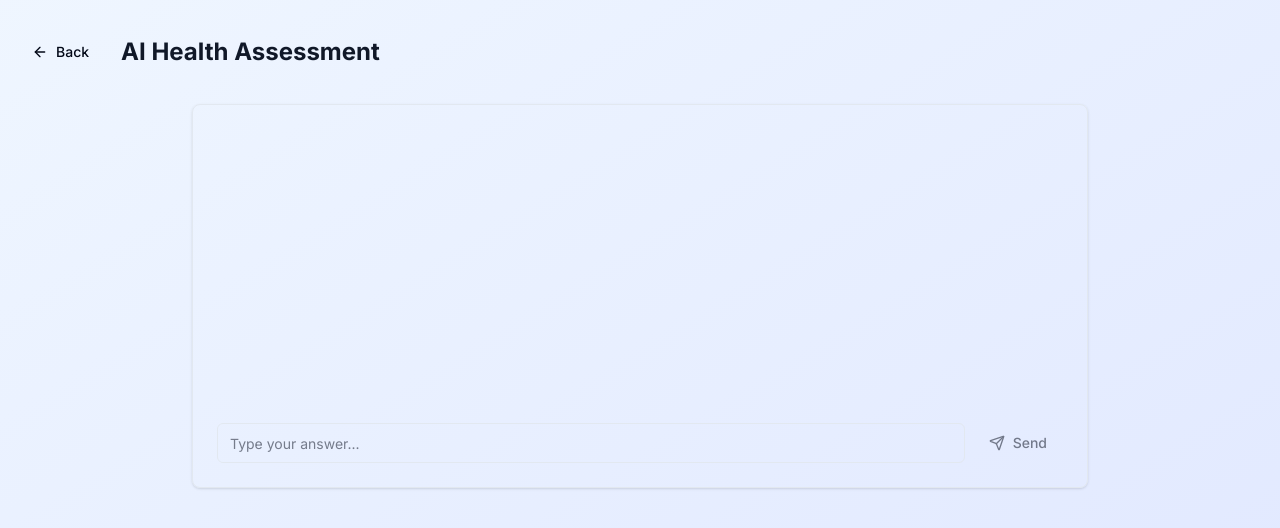
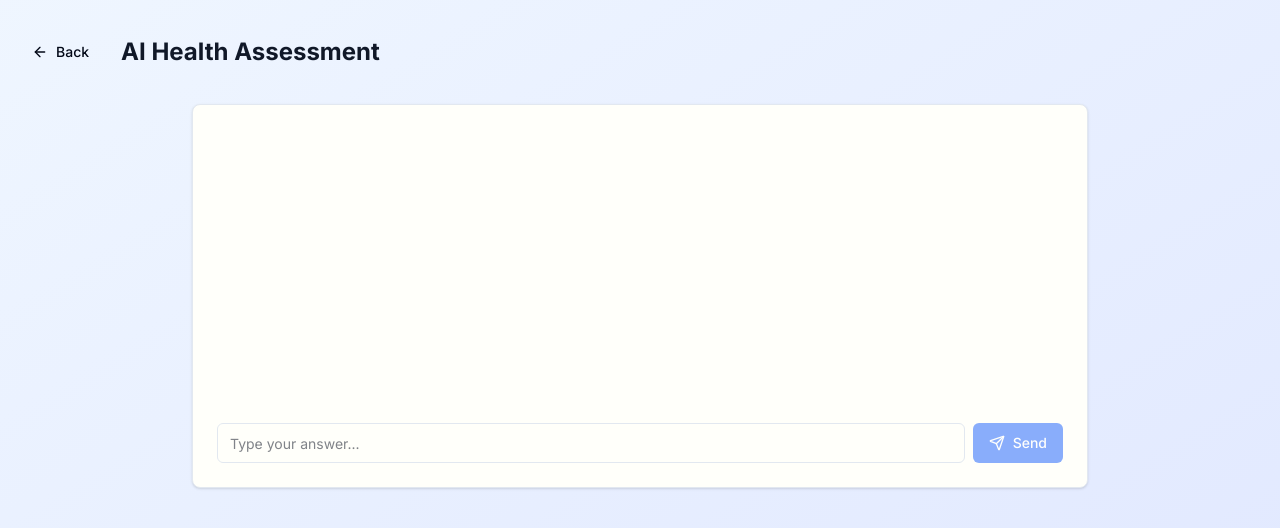
Before and after one commit to petreskia/healio-prototype, a Next.js app in the folder healio-v0.5/: page /chat in a window 1280 px wide. Shown: the top 528 px of the page. Built offline with nearby package versions, Linux system fonts and the light colour scheme.

Commit message:
updated the styles

```diff
--- a/healio-v0.5/src/app/booking/[specialistId]/page.tsx
+++ b/healio-v0.5/src/app/booking/[specialistId]/page.tsx
@@ -227,7 +227,6 @@ export default function BookingPage() {
               </div>
             </CardContent>
           </Card>
-
           {/* Booking Form */}
           <Card>
             <CardHeader>
--- a/healio-v0.5/src/app/chat/page.tsx
+++ b/healio-v0.5/src/app/chat/page.tsx
@@ -283,7 +283,11 @@ export default function ChatPage() {
                   placeholder="Type your answer..."
                   onKeyDown={(e) => e.key === "Enter" && handleSend()}
                 />
-                <Button onClick={handleSend} disabled={!currentInput.trim()}>
+                <Button
+                  onClick={handleSend}
+                  className="bg-blue-600"
+                  disabled={!currentInput.trim()}
+                >
                   <Send className="h-4 w-4 mr-2" />
                   Send
                 </Button>
--- a/healio-v0.5/src/app/globals.css
+++ b/healio-v0.5/src/app/globals.css
@@ -56,3 +56,7 @@
     color: hsl(var(--foreground));
   }
 }
+
+.bg-card {
+  background-color: #fffffa;
+}
--- a/healio-v0.5/src/components/ui/button.tsx
+++ b/healio-v0.5/src/components/ui/button.tsx
@@ -5,18 +5,17 @@ import { cva, type VariantProps } from "class-variance-authority";
 import { cn } from "@/lib/utils";
 
 const buttonVariants = cva(
-  "inline-flex items-center justify-center whitespace-nowrap rounded-md text-sm font-medium ring-offset-background transition-colors focus-visible:outline-none focus-visible:ring-2 focus-visible:ring-ring focus-visible:ring-offset-2 disabled:pointer-events-none disabled:opacity-50",
+  "inline-flex items-center justify-center whitespace-nowrap rounded-md text-sm font-medium ring-offset-background transition-colors focus-visible:outline-none focus-visible:ring-2 focus-visible:ring-ring focus-visible:ring-offset-2 disabled:pointer-events-none disabled:opacity-50 cursor-pointer",
   {
     variants: {
       variant: {
-        default: "bg-primary text-primary-foreground hover:bg-primary/90",
+        default: "bg-blue-600 text-white hover:bg-blue-600/90",
         destructive:
           "bg-destructive text-destructive-foreground hover:bg-destructive/90",
-        outline:
-          "border border-input bg-background hover:bg-accent hover:text-accent-foreground",
+        outline: "border border-input bg-background hover:bg-blue-100",
         secondary:
           "bg-secondary text-secondary-foreground hover:bg-secondary/80",
-        ghost: "hover:bg-accent hover:text-accent-foreground",
+        ghost: "hover:bg-blue-200 hover:text-accent-foreground",
         link: "text-primary underline-offset-4 hover:underline",
       },
       size: {
--- a/healio-v0.5/src/components/ui/card.tsx
+++ b/healio-v0.5/src/components/ui/card.tsx
@@ -48,11 +48,7 @@ const CardDescription = React.forwardRef<
   HTMLParagraphElement,
   React.HTMLAttributes<HTMLParagraphElement>
 >(({ className, ...props }, ref) => (
-  <p
-    ref={ref}
-    className={cn("text-sm text-muted-foreground", className)}
-    {...props}
-  />
+  <p ref={ref} className={cn("text-sm opacity-50", className)} {...props} />
 ));
 CardDescription.displayName = "CardDescription";
 
--- a/healio-v0.5/src/components/ui/simple-calendar.tsx
+++ b/healio-v0.5/src/components/ui/simple-calendar.tsx
@@ -95,9 +95,9 @@ export function SimpleCalendar({
           "h-9 w-9 p-0 font-normal",
           isToday(day) &&
             !isSelected(day) &&
-            "bg-accent text-accent-foreground",
+            "bg-neutral-200 text-accent-foreground",
           isSelected(day) &&
-            "bg-primary text-primary-foreground hover:bg-primary hover:text-primary-foreground",
+            "bg-blue-600 text-white hover:bg-primary hover:text-primary-foreground",
           isDisabled(day) &&
             "text-muted-foreground opacity-50 cursor-not-allowed"
         )}
```
